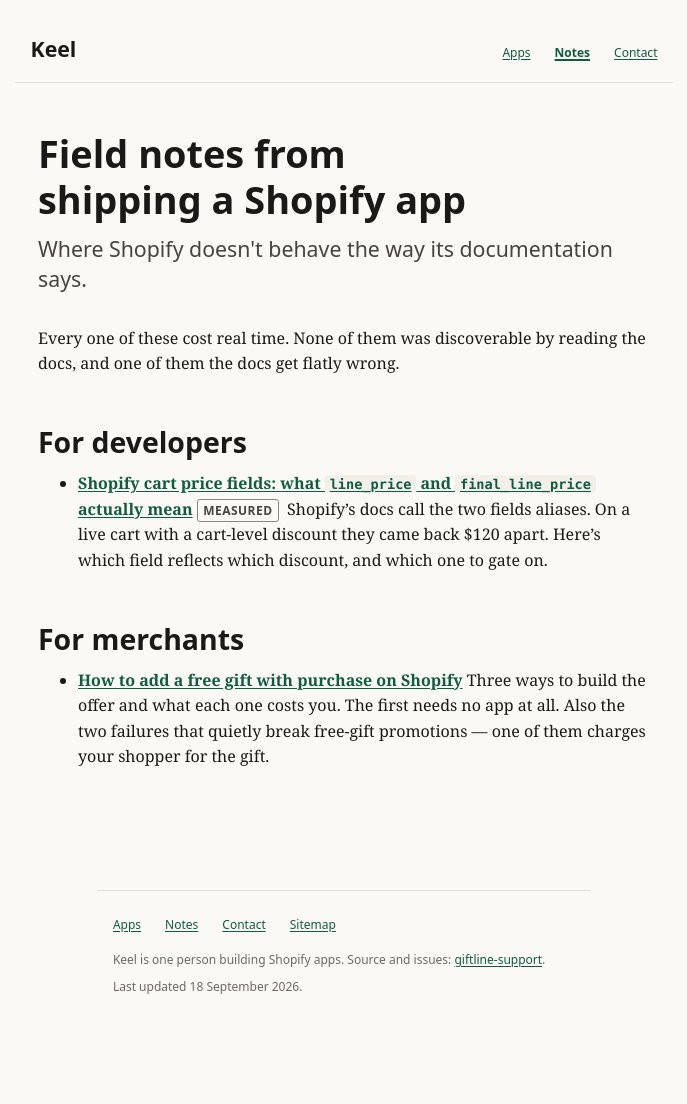
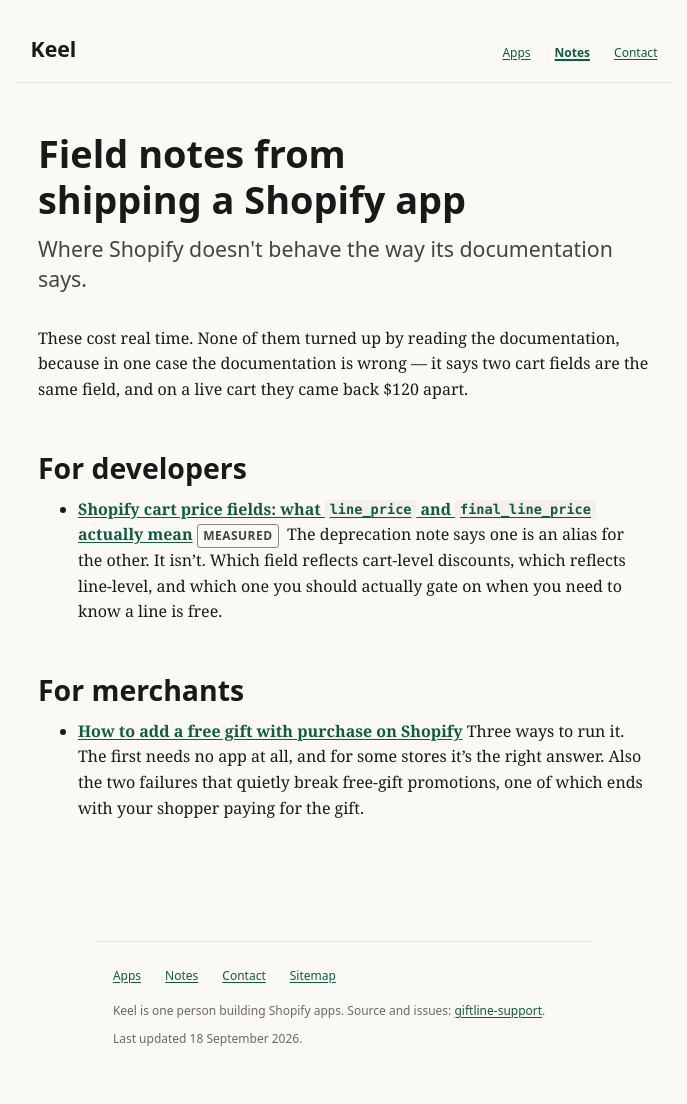
Before and after one commit to campbefs/keel, a Jekyll site: the page built from notes/index.md, in a window 1280 px wide. Shown: the whole page, without its empty margins (296-983 px from the left). Built offline with Jekyll 4.4.1, drawn with Linux system fonts in a browser that asks for light colours; before the commit the page ends 1053 px from its top, so only the background shows below that.

Commit message:
Publish site: 2026-09-18 08:37

```diff
--- a/notes/index.md
+++ b/notes/index.md
@@ -7,19 +7,21 @@ section: notes
 description: Measured notes on Shopify platform behaviour, from building and shipping a Shopify app — including where the documentation and the API disagree.
 ---
 
-Every one of these cost real time. None of them was discoverable by reading the docs, and one of
-them the docs get flatly wrong.
+These cost real time. None of them turned up by reading the documentation, because in one case the
+documentation is wrong — it says two cart fields are the same field, and on a live cart they came
+back $120 apart.
 
 ## For developers
 
 - **[Shopify cart price fields: what `line_price` and `final_line_price` actually mean]({{ '/notes/shopify-cart-price-fields/' | relative_url }})**
   <span class="tag">Measured</span>
-  Shopify's docs call the two fields aliases. On a live cart with a cart-level discount they came
-  back $120 apart. Here's which field reflects which discount, and which one to gate on.
+  The deprecation note says one is an alias for the other. It isn't. Which field reflects
+  cart-level discounts, which reflects line-level, and which one you should actually gate on when
+  you need to know a line is free.
 
 ## For merchants
 
 - **[How to add a free gift with purchase on Shopify]({{ '/free-gift-with-purchase-shopify/' | relative_url }})**
-  Three ways to build the offer and what each one costs you. The first needs no app at all. Also
-  the two failures that quietly break free-gift promotions — one of them charges your shopper for
-  the gift.
+  Three ways to run it. The first needs no app at all, and for some stores it's the right answer.
+  Also the two failures that quietly break free-gift promotions, one of which ends with your
+  shopper paying for the gift.
```
